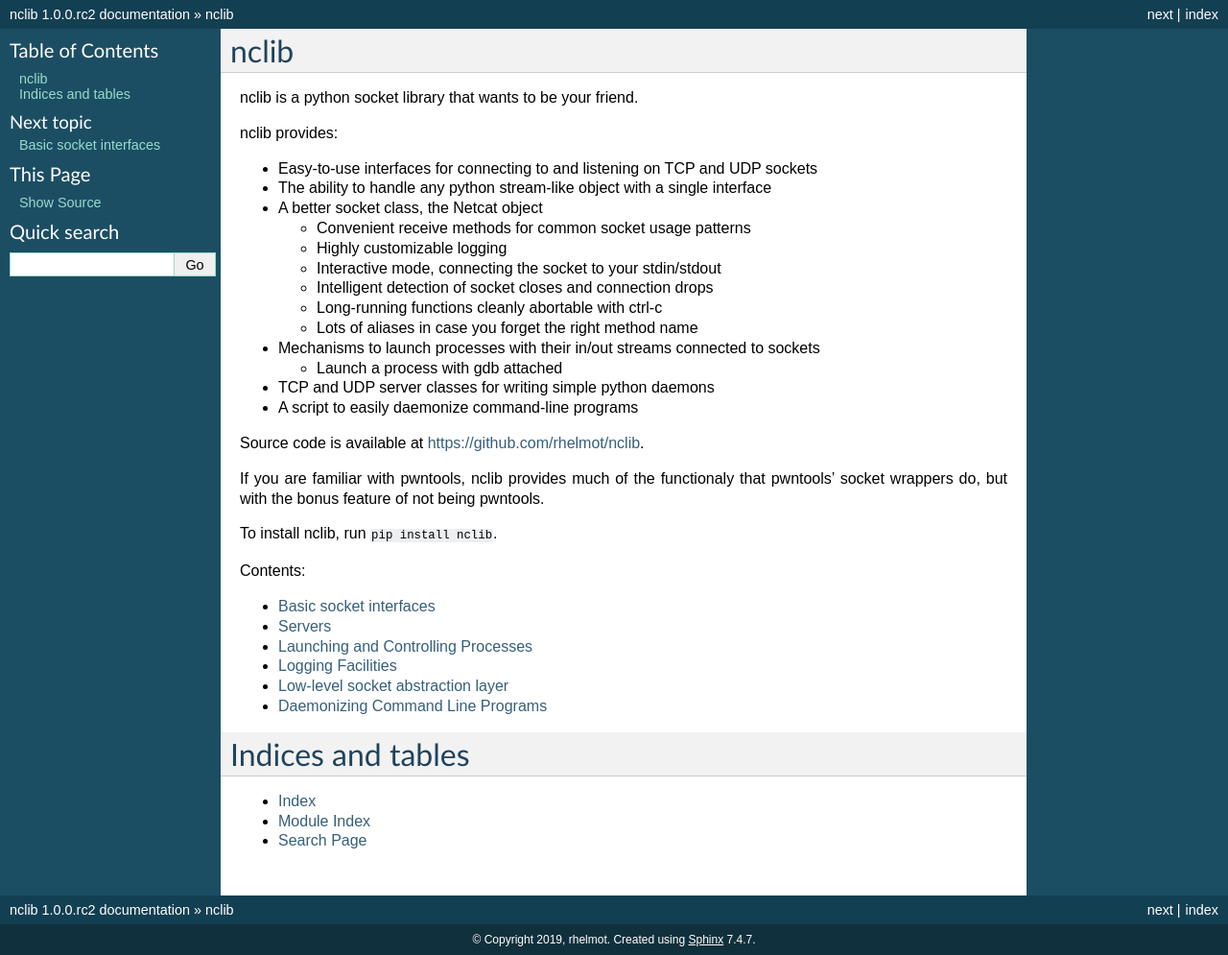
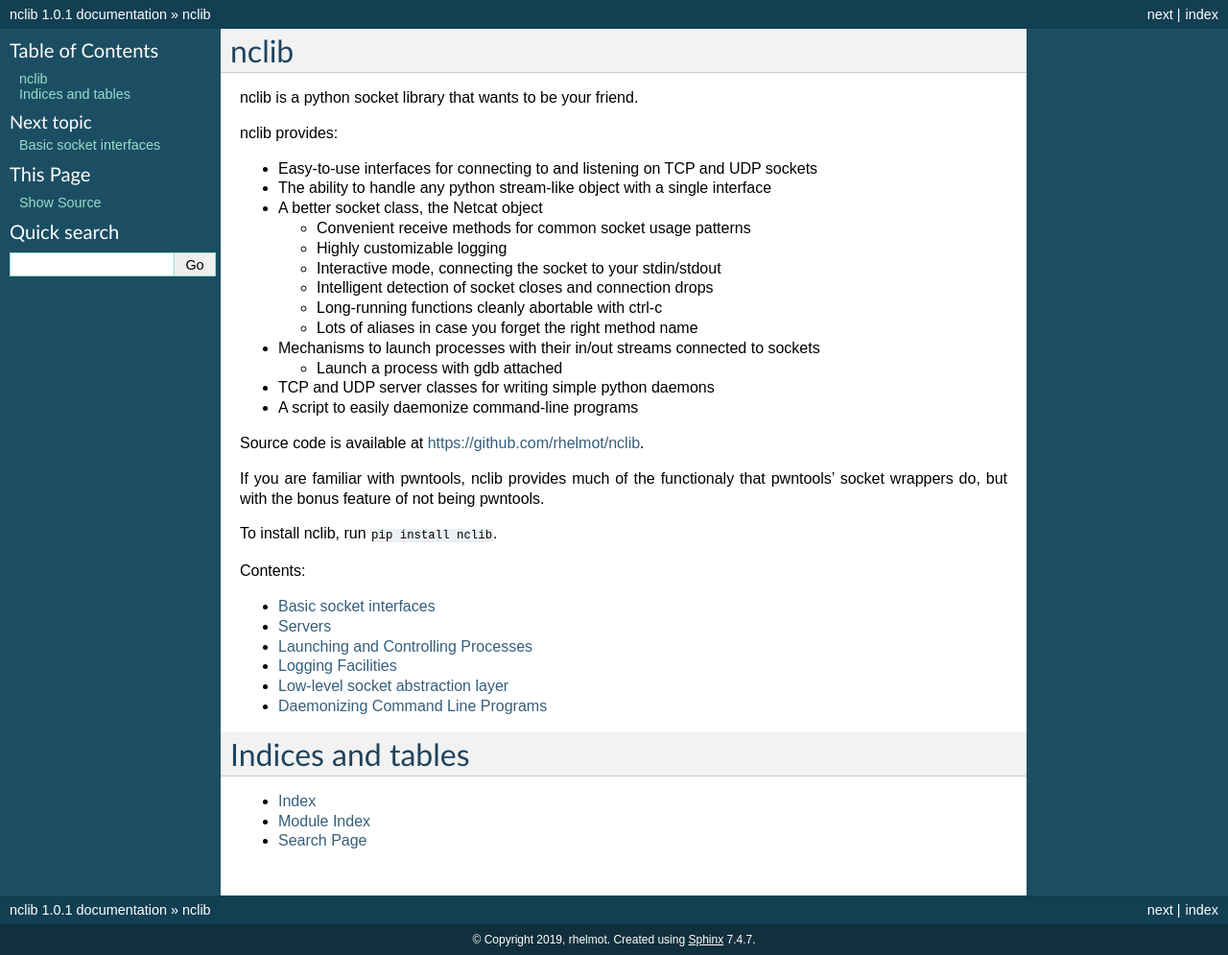
Before and after one commit to rhelmot/nclib, a Sphinx documentation site: the page built from docs/index.rst, in a window 1280 px wide. Shown: the whole page at 96% size. Built offline with Sphinx 7.4.7, drawn with Linux system fonts in a browser that asks for light colours.

Commit message:
Fix docs version number... one day I will remember to do this

```diff
--- a/docs/conf.py
+++ b/docs/conf.py
@@ -55,9 +55,9 @@
 # built documents.
 #
 # The short X.Y version.
-version = u'1.0.0'
+version = u'1.0.1'
 # The full version, including alpha/beta/rc tags.
-release = u'1.0.0.rc2'
+release = u'1.0.1'
 
 # The language for content autogenerated by Sphinx. Refer to documentation
 # for a list of supported languages.
```
